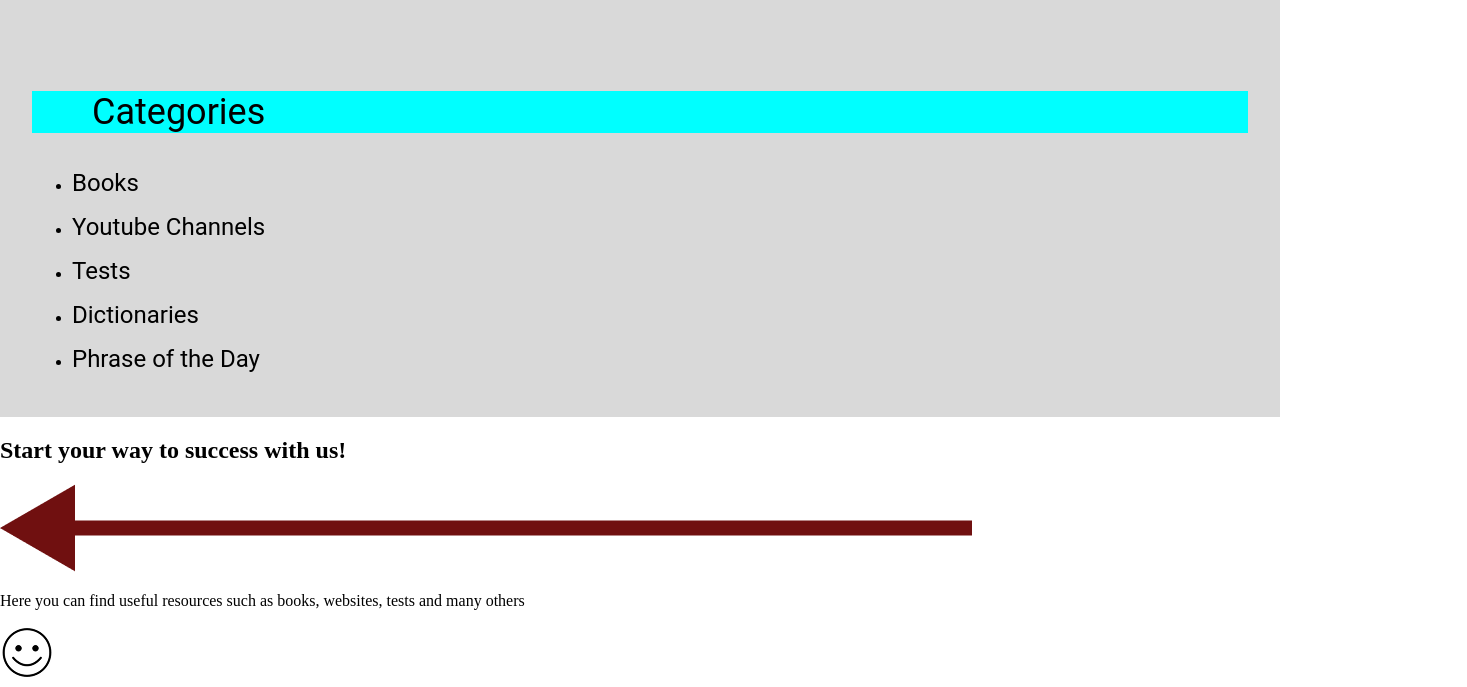
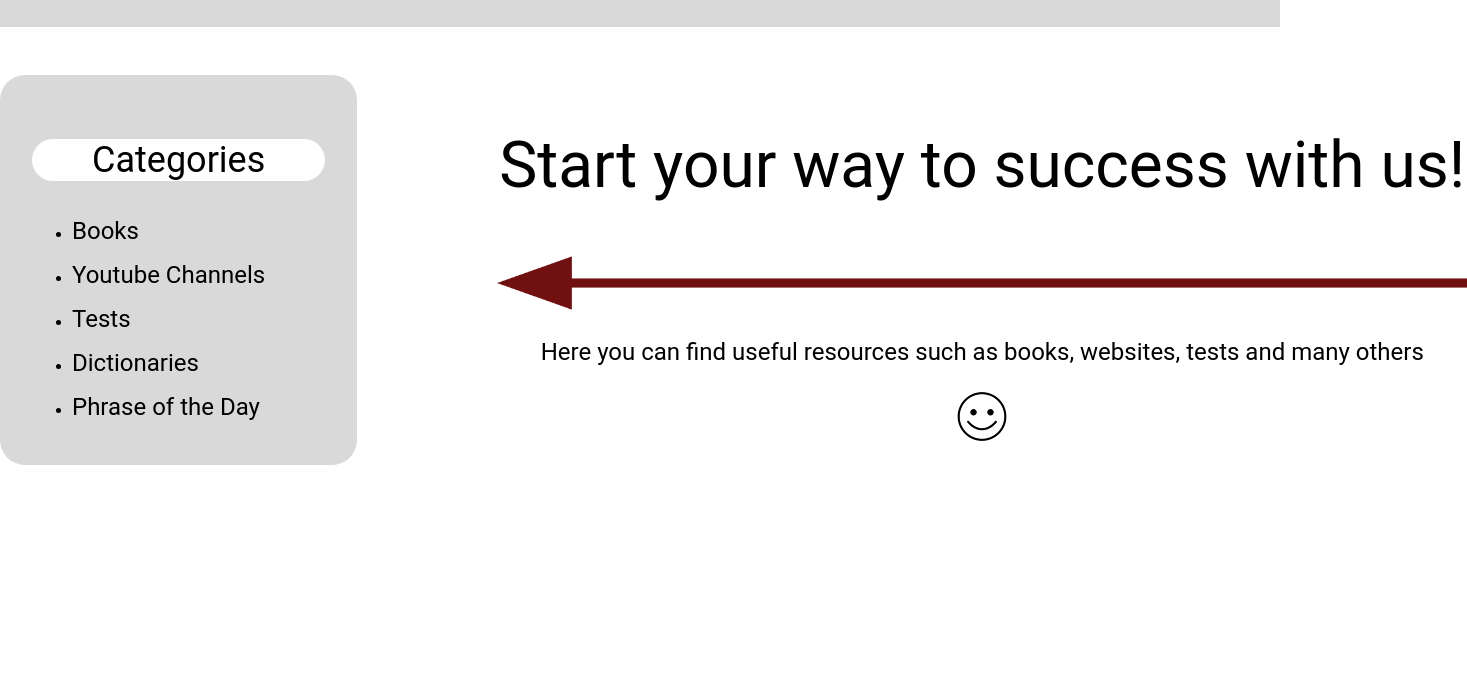
Before and after one commit to myasyausuu/ENGMAN, a plain HTML site: page index.html in a window 1280 px wide. Shown: the part 113-800 px from the top of the page, 1467 px wide, since content can reach past the window. Drawn offline with Linux system fonts and the light colour scheme; a web font is replaced by a local one.

Commit message:
feat: main page is done

```diff
--- a/index.html
+++ b/index.html
@@ -40,9 +40,9 @@
 
     </div>
 
-    <div>
+    <div class="main-content">
         <h2>Start your way to success with us!</h2>
-        <img src="./images/arrow.png" alt="no image">
+        <img class="arrow" src="./images/arrow.png" alt="no image">
         <p>Here you can find useful resources such as books, websites, tests and many others</p>
         <img src="./images/happy.png" alt="no image">
     </div>
--- a/main.css
+++ b/main.css
@@ -8,6 +8,7 @@ body {
     background: #D9D9D9;
     width: 100%;
     height: 140px;
+    margin-bottom: 48px;
 }
 
 .header__content {
@@ -66,12 +67,14 @@ body {
 .categories {
 background: #D9D9D9;
     padding:28px 32px;
+    border-radius: 25px;
 }
 
 .categories h3 {
     font: 36px Roboto, sans-serif;
     padding: 0 60px;
-    background: aqua;
+    background: #ffffff;
+    border-radius: 25px;
 }
 
 .categories ul {
@@ -86,3 +89,20 @@ background: #D9D9D9;
     font: 24px Roboto, sans-serif;
 
 }
+main {
+    display:flex;
+    gap: 140px;
+.main-content{
+    text-align: center;
+}
+}
+.main-content h2{
+    font: 64px Roboto, sans-serif;
+}
+.arrow{
+    height: 54px;
+    width: 970px;
+}
+.main-content p{
+    font: 24px Roboto, sans-serif;
+}
```
